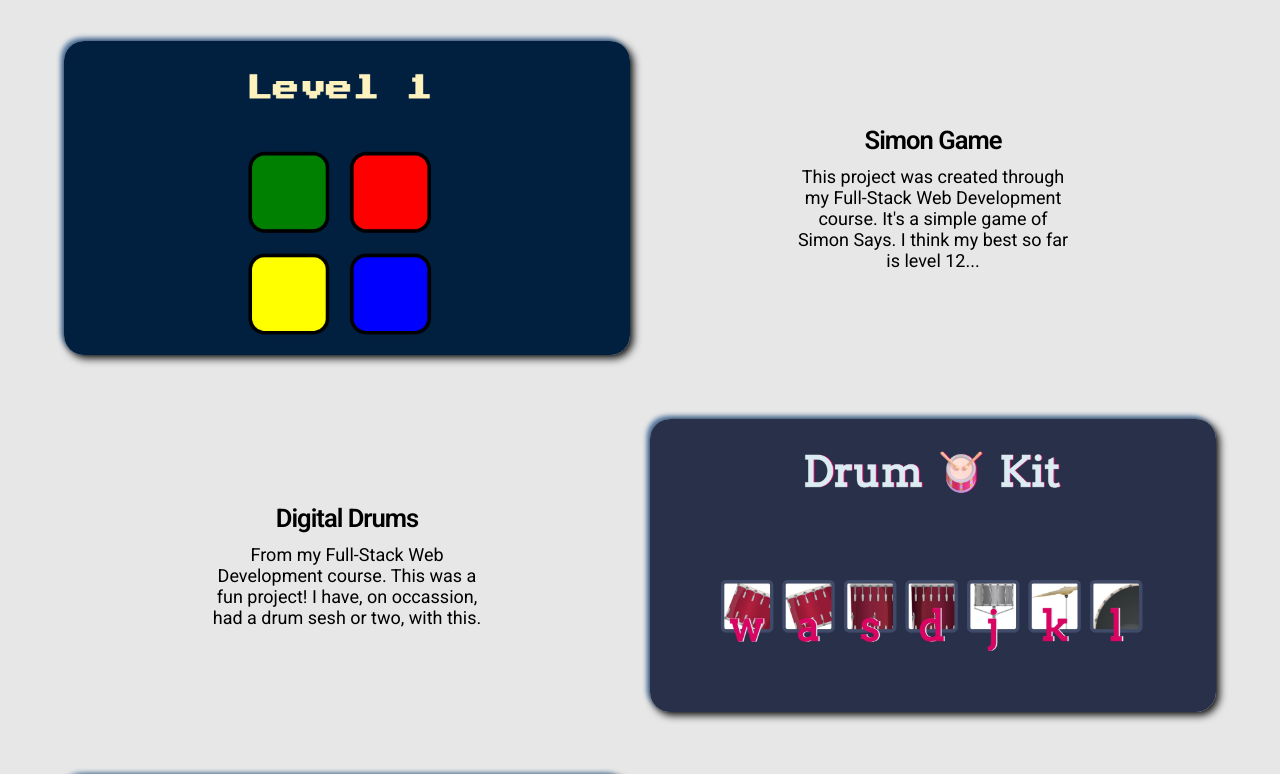
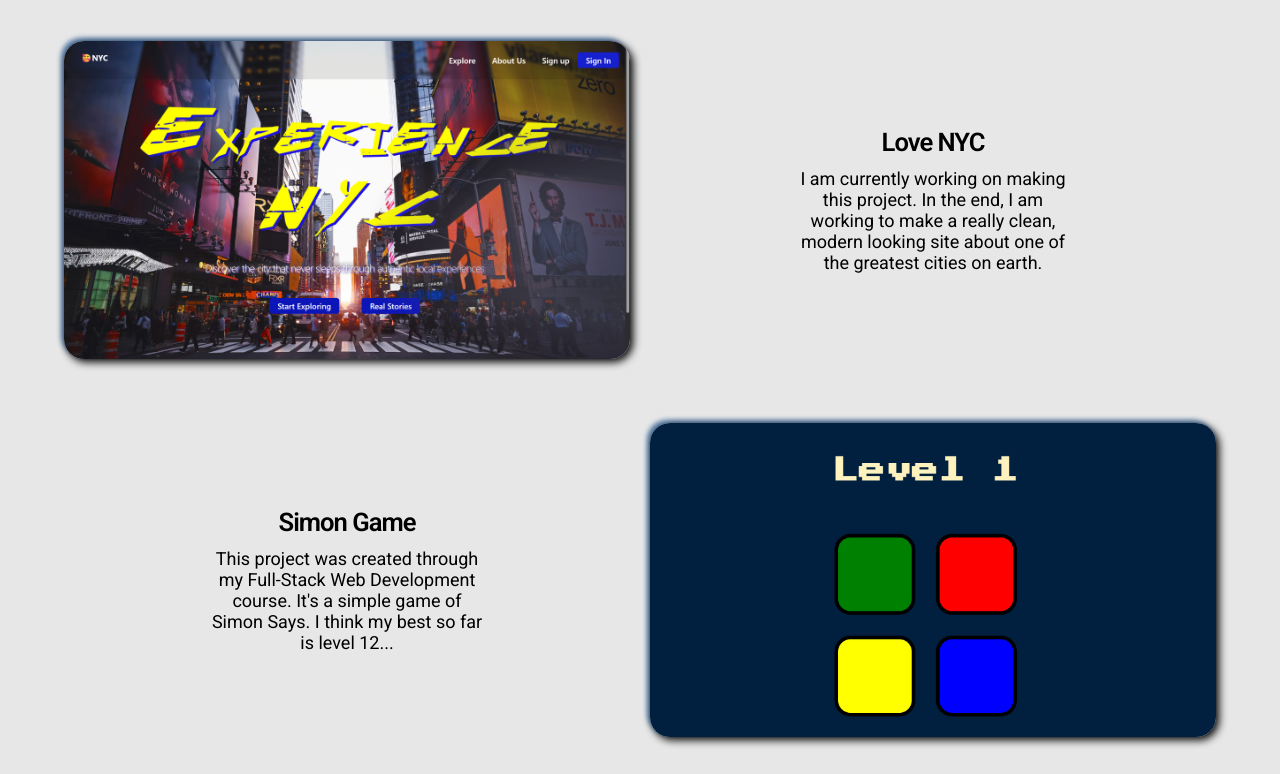
Before and after one commit to CRobinson1985/Portfolio, a React (Vite) app: page / in a window 1280 px wide. Shown: the part 1680-2454 px from the top of the page. Built offline with nearby package versions, Linux system fonts and the light colour scheme.

Commit message:
v0.24 feature: added NYC Experience demo card

```diff
--- a/src/components/data.js
+++ b/src/components/data.js
@@ -9,6 +9,7 @@ import socialImg from "../assets/pics/social-links.jpg";
 import summaryImg from "../assets/pics/summary.jpg";
 import bellaImg from "../assets/pics/Bella Hotels.jpg";
 import mrbImg from "../assets/pics/MrB.jpg";
+import NYCImg from "../assets/pics/Experience NYC.jpg"
 
 const data = [
   {
@@ -17,6 +18,13 @@ const data = [
     alt: "Preview of a Language Teacher's website",
     description: "Please feel free to check out this website that I've created for the Best Italian language teacher. If you are curious to learn Italian with an amazing teacher, please reach out to her!",
     img: valImg,
+  },
+  {
+    name: "Love NYC",
+    link: "",
+    alt: "Preview of a Website for Lovers of New York City",
+    description: "I am currently working on making this project. In the end, I am working to make a really clean, modern looking site about one of the greatest cities on earth.",
+    img: NYCImg,
   },
   {
     name: "Simon Game",
```
Also changed, not shown: src/assets/pics/Experience NYC.jpg (added).
